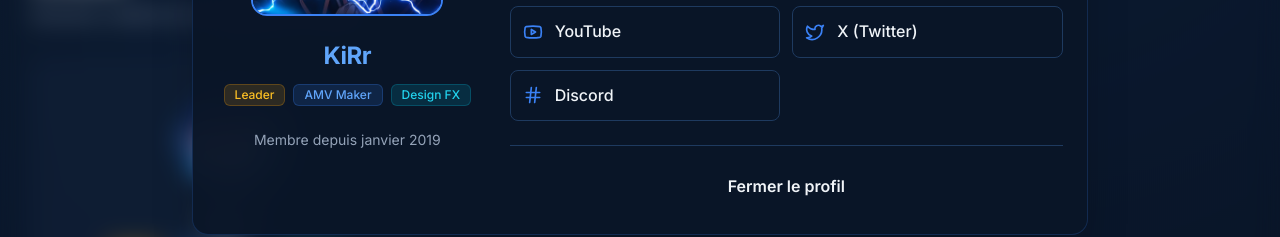
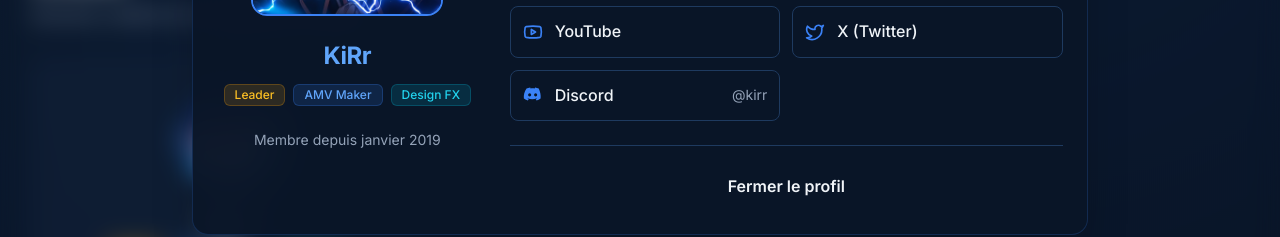
Before and after one commit to NetsumaInfo/fufu, a Next.js app: page /team in a window 1280 px wide. Both pictures are taken after a click on the button 226 px from the left and 642 px from the top of the page. Shown: the part 383-620 px from the top of the page. Built offline with nearby package versions, Linux system fonts and the light colour scheme.

Commit message:
Fix Discord icon in member cards - use DiscordIcon instead of Hash

```diff
--- a/components/team/MemberCard.tsx
+++ b/components/team/MemberCard.tsx
@@ -1,7 +1,8 @@
 "use client";
 
 import Image from "next/image";
-import { Youtube, Twitter, Instagram, Globe, Hash } from "lucide-react";
+import { Youtube, Twitter, Instagram, Globe } from "lucide-react";
+import { DiscordIcon } from "@/components/ui/DiscordIcon";
 import { Member } from "@/lib/types";
 import { Badge, getRoleBadgeVariant } from "@/components/ui/Badge";
 import { cn } from "@/lib/utils";
@@ -18,7 +19,7 @@ const socialIcons = {
     twitter: Twitter,
     instagram: Instagram,
     website: Globe,
-    discord: Hash,
+    discord: DiscordIcon,
 };
 
 export function MemberCard({ member, onClick, className }: MemberCardProps) {
--- a/components/team/MemberDialog.tsx
+++ b/components/team/MemberDialog.tsx
@@ -1,7 +1,8 @@
 "use client";
 
 import Image from "next/image";
-import { Youtube, Twitter, Instagram, Globe, Hash, ExternalLink } from "lucide-react";
+import { Youtube, Twitter, Instagram, Globe, ExternalLink } from "lucide-react";
+import { DiscordIcon } from "@/components/ui/DiscordIcon";
 import { Dialog } from "@/components/ui/Dialog";
 import { Badge, getRoleBadgeVariant } from "@/components/ui/Badge";
 import { Button } from "@/components/ui/Button";
@@ -19,7 +20,7 @@ const socialIcons = {
     twitter: Twitter,
     instagram: Instagram,
     website: Globe,
-    discord: Hash,
+    discord: DiscordIcon,
 };
 
 const socialLabels: Record<string, string> = {
@@ -102,6 +103,20 @@ export function MemberDialog({ member, isOpen, onClose }: MemberDialogProps) {
                                 const Icon = socialIcons[platform as keyof typeof socialIcons] || Globe;
                                 const label = socialLabels[platform] || platform;
 
+                                // Special handling for Discord - if it's just a username (not a URL), display it as text
+                                if (platform === 'discord' && !url.startsWith('http')) {
+                                    return (
+                                        <div
+                                            key={platform}
+                                            className="flex items-center gap-3 p-3 rounded-lg border border-border bg-secondary/50"
+                                        >
+                                            <Icon className="w-5 h-5 text-primary flex-shrink-0" />
+                                            <span className="flex-1 font-medium">{label}</span>
+                                            <span className="text-sm text-muted-foreground">@{url}</span>
+                                        </div>
+                                    );
+                                }
+
                                 return (
                                     <a
                                         key={platform}
```
